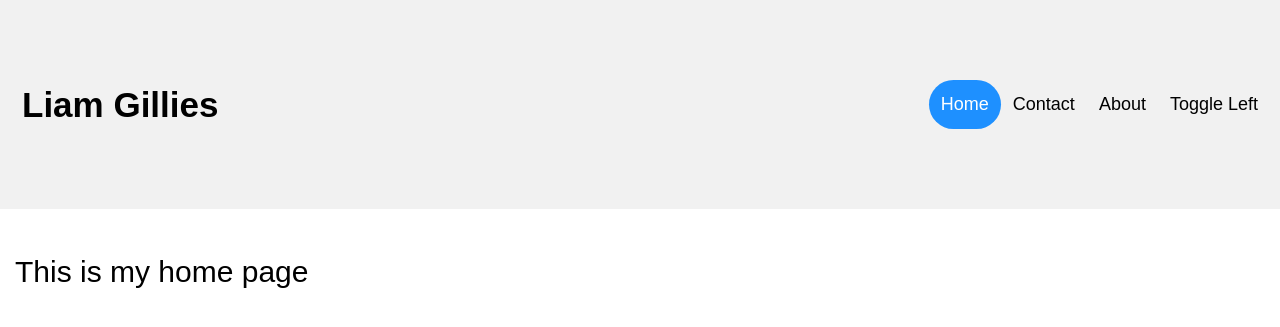
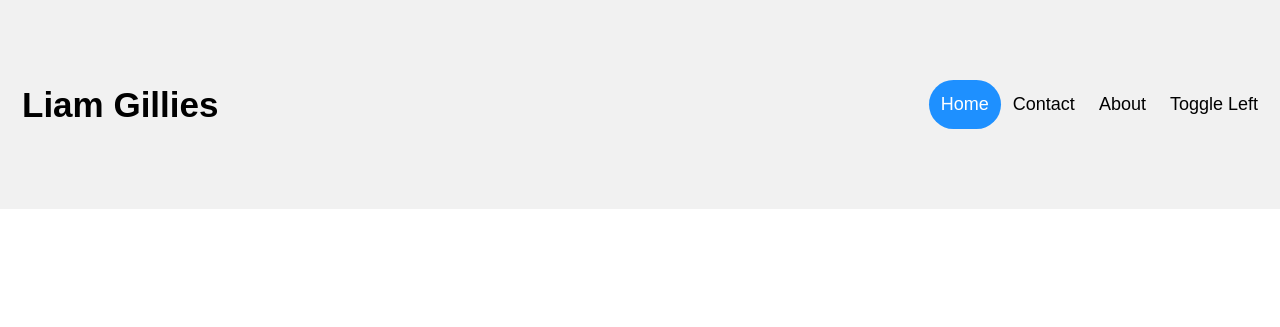
Before and after one commit to liamgillies/liamgillies.github.io, a Jekyll site: the page built from index.html, in a window 1280 px wide and 900 px high. Shown: the top 327 px of the window. Built offline with Jekyll 4.4.1, drawn with Linux system fonts in a browser that asks for light colours; part of the change alters nothing that is shown.

Commit message:
Update default.html

```diff
--- a/_layouts/default.html
+++ b/_layouts/default.html
@@ -85,18 +85,40 @@ body {
 <div id="navbar">
   <a href="#default" id="logo">Liam Gillies</a>
   <div id="navbar-right">
-    <a id= home class= active onclick= check() href="/">Home</a>
-    <a id= contact onclick= check() href="/contact">Contact</a>
-    <a id= about onclick= check() href="/about">About</a>
+    <a id= home class= active onclick= check() href="#asdfg">Home</a>
+    <a id= contact onclick= check() href="#contact">Contact</a>
+    <a id= about onclick= check() href="#about">About</a>
     <button id="butn" class="btn" onclick="menuLeft()">Toggle Left</button>
   </div>
 </div>
 
-<div id="defaultDiv">
-<p>This is my home page<p>
-</div>
+<script>
 
-<script>
+
+function makeHomeActive() {
+   var element = document.getElementById("home");
+   var element1 = document.getElementById("contact");
+   var element2 = document.getElementById("about");
+      element.classList.add("active");
+      element1.classList.remove("active");
+      element2.classList.remove("active");
+}
+function makeContactActive() {
+   var element = document.getElementById("home");
+   var element1 = document.getElementById("contact");
+   var element2 = document.getElementById("about");
+      element.classList.remove("active");
+      element1.classList.add("active");
+      element2.classList.remove("active");
+}
+function makeAboutActive() {
+   var element = document.getElementById("home");
+   var element1 = document.getElementById("contact");
+   var element2 = document.getElementById("about");
+      element.classList.remove("active");
+      element1.classList.remove("active");
+      element2.classList.add("active");
+}
 function scrollFunction() {
   if (document.documentElement.scrollTop > 80 && turnedLeft==0) {
     document.getElementById("navbar").style.padding = "30px 10px";
@@ -166,11 +188,12 @@ function menuTop(){
     document.getElementById("logo").style.borderRadius= "100px";
     document.getElementById("logo").style.padding= "12px";
 }
-  function check(){
+function check(){
  if(turnedLeft == 0){
   menuLeft()
  }
  }
+
   // When the user scrolls down 80px from the top of the document, resize the navbar's padding and the logo's font size
    window.onscroll = function() {scrollFunction()};
 </script>
```
